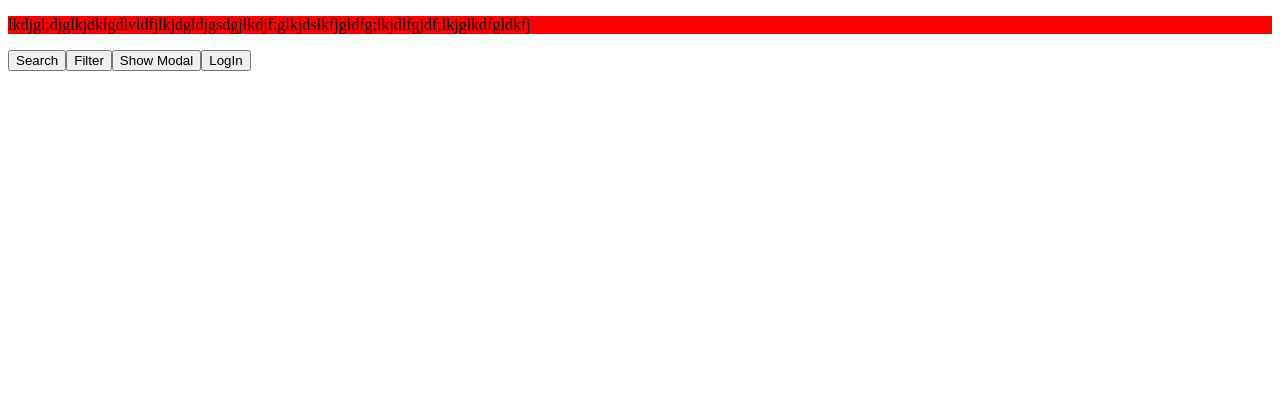
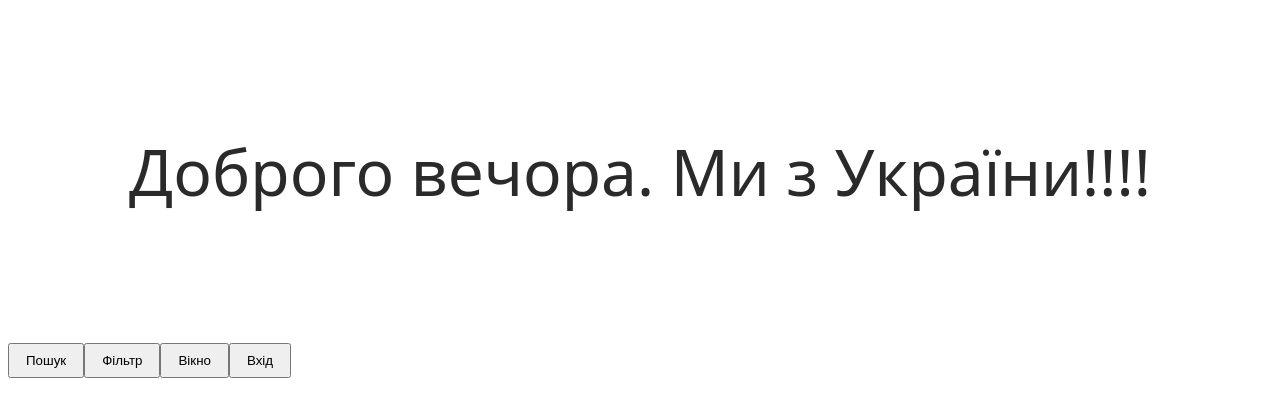
Before and after one commit to skif6623/react_theme, a React (Create React App) app: page / in a window 1280 px wide. Shown: the top 416 px of the page. Built offline with nearby package versions, Linux system fonts and the light colour scheme.

Commit message:
created buttons

```diff
--- a/src/App/App.js
+++ /dev/null
@@ -1,16 +0,0 @@
-import {Button} from "./Button";
-
-import {Text} from "./App.styled";
-function App() {
-	return (
-		<>
-			<Text>lkdjgl;djglkjdklgdlvldfjlkjdgldjgsdgjlkdjf;glkjdslkfjgldfg;lkjdlfgjdf;lkjglkdfgldkfj</Text>
-			<Button type="submit">Search</Button>
-			<Button>Filter</Button>
-			<Button>Show Modal</Button>
-			<Button>LogIn</Button>
-		</>
-	);
-}
-
-export default App;
--- a/src/App/App.styled.jsx
+++ /dev/null
@@ -1,5 +0,0 @@
-import styled from "@emotion/styled";
-
-export const Text = styled.p`
-	background-color: red;
-`;
--- a/src/App/Button.jsx
+++ /dev/null
@@ -1,3 +0,0 @@
-export const Button = ({children, type = "button"}) => {
-	return <button type={type}>{children}</button>;
-};
--- /dev/null
+++ b/src/components/App/App.jsx
@@ -0,0 +1,24 @@
+import styled from '@emotion/styled';
+import { Button } from '../Button/Button';
+
+const Text = styled.p`
+  color: ${p => p.theme.colors.text};
+  font-size: ${p => p.theme.fontSizes.xl};
+  text-align: center;
+  font-family: ${p => p.theme.fonts.body};
+  padding: ${p => p.theme.space[6]}px;
+`;
+
+function App() {
+  return (
+    <>
+      <Text>Доброго вечора. Ми з України!!!!</Text>
+      <Button>Пошук</Button>
+      <Button>Фільтр</Button>
+      <Button>Вікно</Button>
+      <Button type="submit">Вхід</Button>
+    </>
+  );
+}
+
+export default App;
--- /dev/null
+++ b/src/components/Button/Button.jsx
@@ -0,0 +1,5 @@
+import { ButtonStyled } from './Button.module';
+
+export const Button = ({ type = 'button', children }) => {
+  return <ButtonStyled type={type}>{children}</ButtonStyled>;
+};
--- /dev/null
+++ b/src/components/Button/Button.module.js
@@ -0,0 +1,10 @@
+import styled from '@emotion/styled';
+
+export const ButtonStyled = styled.button`
+  margin: ${p => p.theme.space[0]};
+  padding-top: ${p => p.theme.space[3]}px;
+  padding-bottom: ${p => p.theme.space[3]}px;
+  padding-left: ${p => p.theme.space[4]}px;
+  padding-right: ${p => p.theme.space[4]}px;
+  cursor: pointer;
+`;
--- a/src/index.js
+++ b/src/index.js
@@ -1,10 +1,14 @@
-import React from "react";
-import ReactDOM from "react-dom/client";
-import App from "./App/App";
+import React from 'react';
+import ReactDOM from 'react-dom/client';
+import App from './components/App/App';
+import { ThemeProvider } from '@emotion/react';
+import { theme } from './theme';
 
-const root = ReactDOM.createRoot(document.getElementById("root"));
+const root = ReactDOM.createRoot(document.getElementById('root'));
 root.render(
-	<React.StrictMode>
-		<App />
-	</React.StrictMode>,
+  <React.StrictMode>
+    <ThemeProvider theme={theme}>
+      <App />
+    </ThemeProvider>
+  </React.StrictMode>
 );
```
